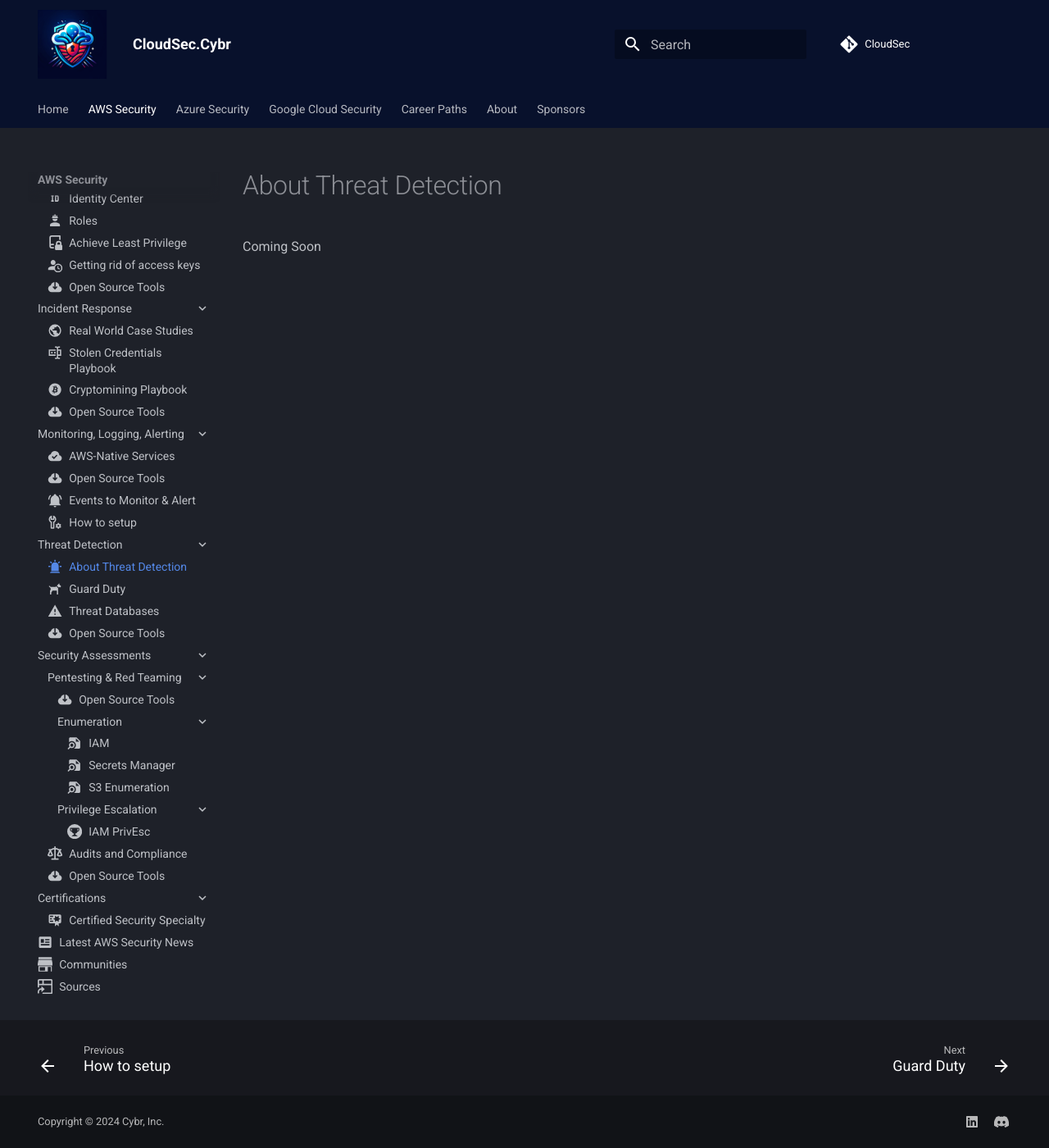
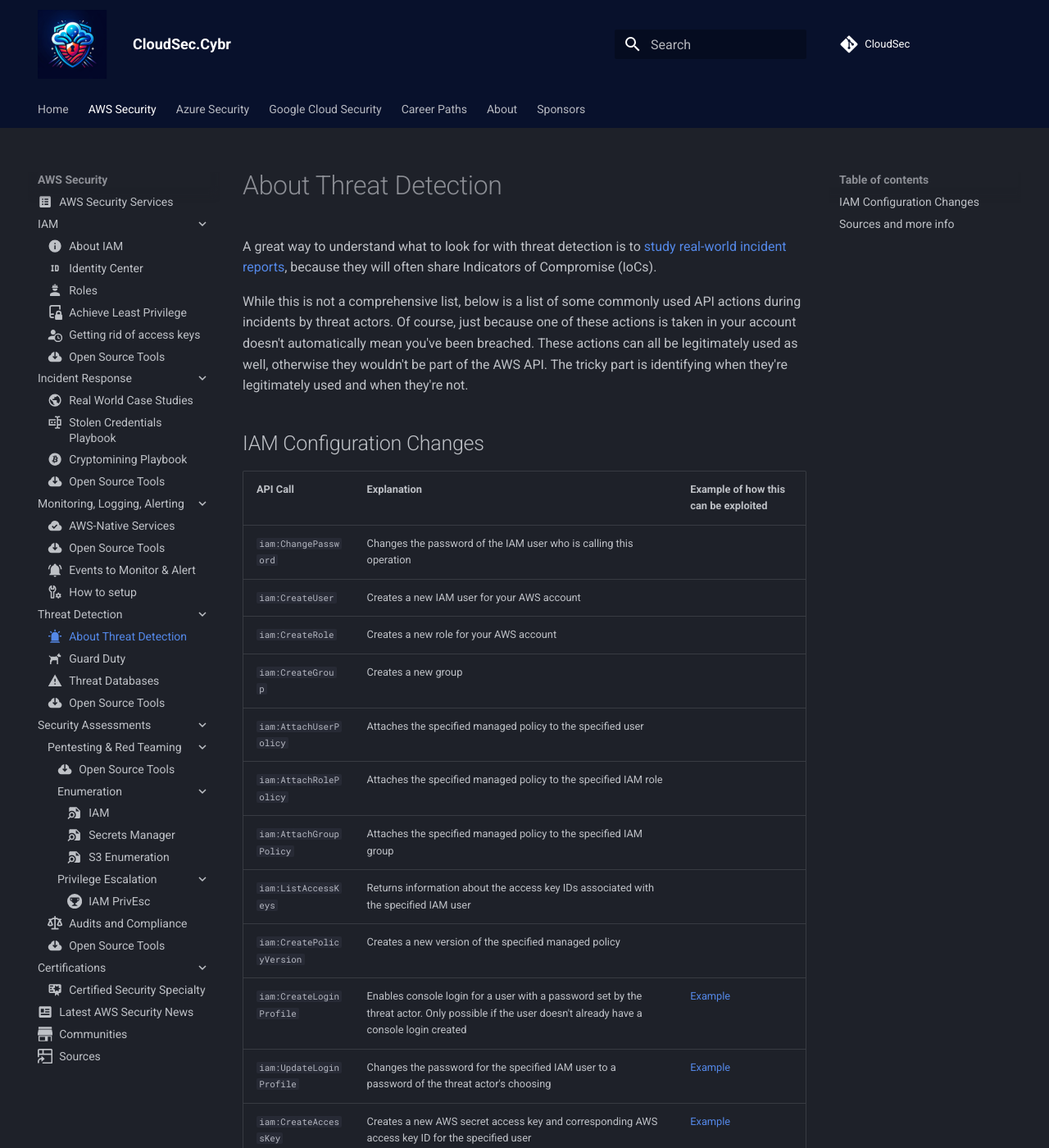
Before and after one commit to Cybr-Inc/CloudSec, an MkDocs documentation site: the page built from docs/aws/threat-detection/threat-detection.md, in a window 1280 px wide and 1400 px high. Shown: the whole window at 82% size. Built offline with MkDocs 1.6.1 and Material for MkDocs 9.7.7, drawn with Linux system fonts in a browser that asks for light colours; comment, search, counter and statistics services are not loaded; some of the changed text lies outside the part shown.

Commit message:
adding IAM configuration changes

```diff
--- a/docs/aws/threat-detection/threat-detection.md
+++ b/docs/aws/threat-detection/threat-detection.md
@@ -2,4 +2,29 @@
 icon: material/alarm-light
 ---
 
-Coming Soon
+A great way to understand what to look for with threat detection is to [study real-world incident reports](/aws/incident-response/real-world-case-studies/), because they will often share Indicators of Compromise (IoCs).
+
+While this is not a comprehensive list, below is a list of some commonly used API actions during incidents by threat actors. Of course, just because one of these actions is taken in your account doesn't automatically mean you've been breached. These actions can all be legitimately used as well, otherwise they wouldn't be part of the AWS API. The tricky part is identifying when they're legitimately used and when they're not.
+
+## IAM Configuration Changes
+
+| API Call    | Explanation                          | Example of how this can be exploited |
+| ----------- | ------------------------------------ | ------------------------------------ |
+| `iam:ChangePassword`       | Changes the password of the IAM user who is calling this operation | |
+| `iam:CreateUser`       | Creates a new IAM user for your AWS account | |
+| `iam:CreateRole`    | Creates a new role for your AWS account | |
+| `iam:CreateGroup`     | Creates a new group | |
+| `iam:AttachUserPolicy` | Attaches the specified managed policy to the specified user | |
+| `iam:AttachRolePolicy` | Attaches the specified managed policy to the specified IAM role | |
+| `iam:AttachGroupPolicy` | Attaches the specified managed policy to the specified IAM group | |
+| `iam:ListAccessKeys` | Returns information about the access key IDs associated with the specified IAM user | |
+| `iam:CreatePolicyVersion` | Creates a new version of the specified managed policy | |
+| `iam:CreateLoginProfile` | Enables console login for a user with a password set by the threat actor. Only possible if the user doesn't already have a console login created | [Example](/aws/security-assessments/pentesting-red-teaming/privilege-escalation/iam-privilege-escalation/#iamcreateloginprofile) |
+| `iam:UpdateLoginProfile` | Changes the password for the specified IAM user to a password of the threat actor's choosing | [Example](/aws/security-assessments/pentesting-red-teaming/privilege-escalation/iam-privilege-escalation/#iamupdateloginprofile) |
+| `iam:CreateAccessKey` | Creates a new AWS secret access key and corresponding AWS access key ID for the specified user | [Example](/aws/security-assessments/pentesting-red-teaming/privilege-escalation/iam-privilege-escalation/) |
+| `iam:UpdateAccessKey` | Changes the status of the specified access key from Active to Inactive, or vice versa. | |
+| `iam:DeactivateMFADevice` | Deactivates the specified MFA device and removes it from association with the username for which it was originally enabled | |
+
+## Sources and more info
+
+- [:octicons-link-external-16: AWS Compromised IAM Credentials Playbook](https://github.com/aws-samples/aws-customer-playbook-framework/blob/main/docs/Compromised_IAM_Credentials.md)
```
